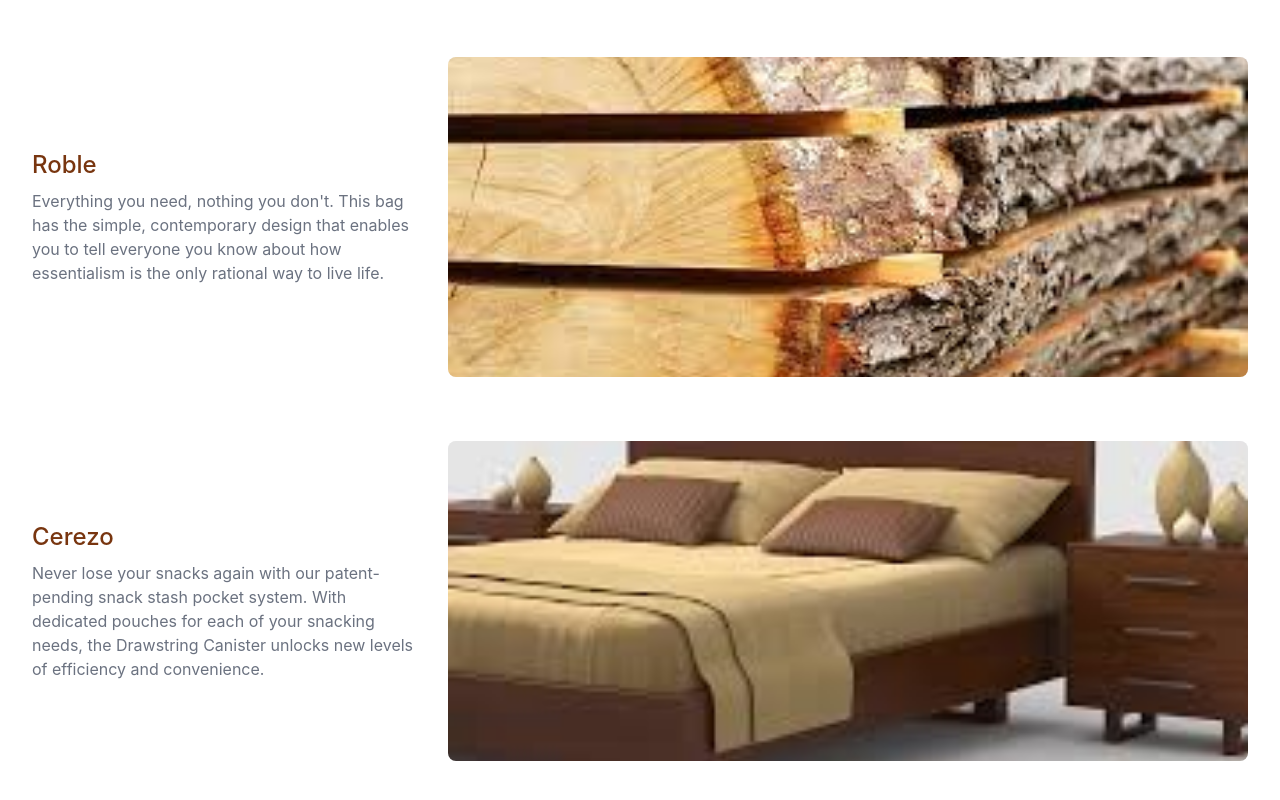
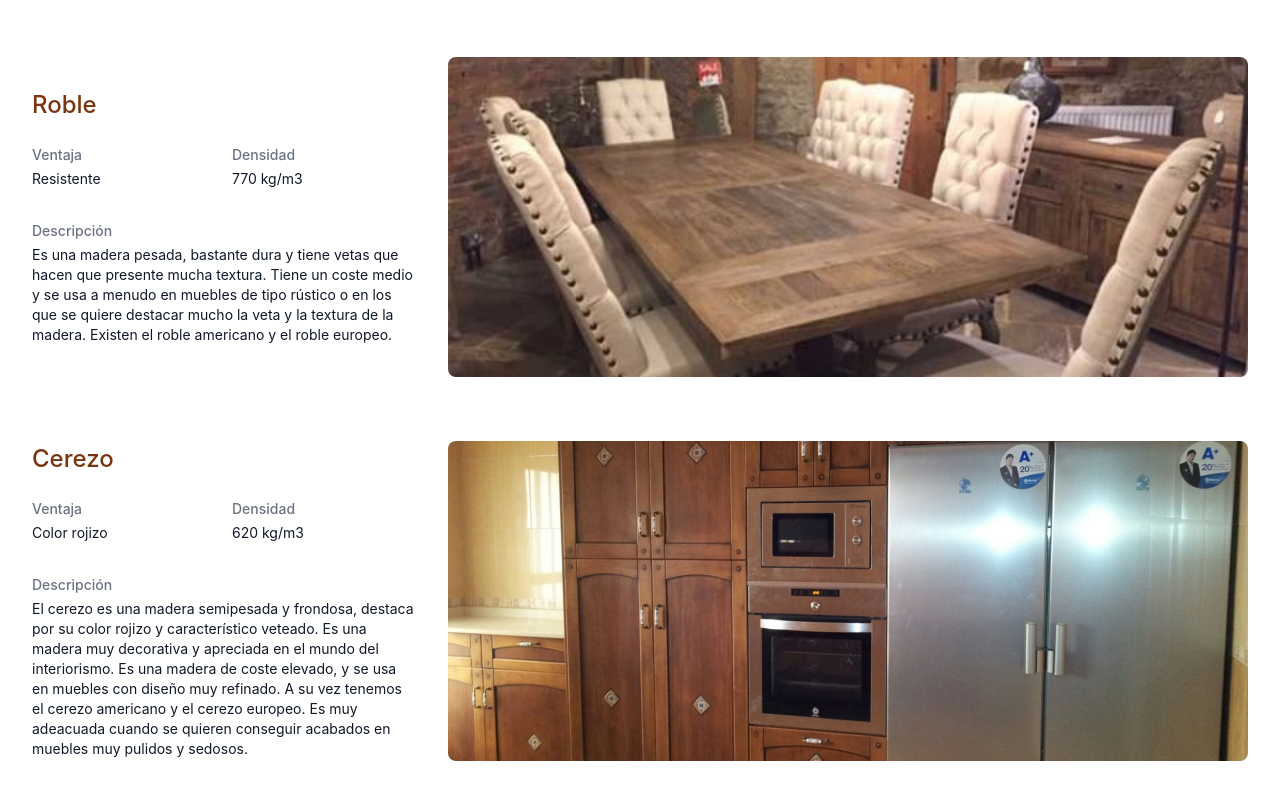
Before and after one commit to jvillane/trasgo-website, a Next.js app: page /muebles in a window 1280 px wide. Shown: the part 948-1748 px from the top of the page. Built offline with nearby package versions, Linux system fonts and the light colour scheme.

Commit message:
DONE: contenido de los tipos de madera

```diff
--- a/pages/api/hello.ts
+++ /dev/null
@@ -1,13 +0,0 @@
-// Next.js API route support: https://nextjs.org/docs/api-routes/introduction
-import type { NextApiRequest, NextApiResponse } from 'next'
-
-type Data = {
-  name: string
-}
-
-export default function handler(
-  req: NextApiRequest,
-  res: NextApiResponse<Data>
-) {
-  res.status(200).json({ name: 'John Doe' })
-}
--- a/pages/contacto/index.tsx
+++ b/pages/contacto.tsx
@@ -1,8 +1,8 @@
 import type { NextPage } from 'next'
 import { EnvelopeIcon, PhoneIcon, MapPinIcon } from '@heroicons/react/24/outline'
-import NavBar from "../../components/NavBar";
-import Footer from "../../components/Footer";
-import { email, phone } from "../../config";
+import NavBar from "../components/NavBar";
+import Footer from "../components/Footer";
+import { email, phone } from "../config";
 
 const Home: NextPage = () => {
   return (
--- a/pages/muebles/index.tsx
+++ b/pages/muebles.tsx
@@ -1,29 +1,32 @@
 import type { NextPage } from 'next'
-import NavBar from "../../components/NavBar";
-import Footer from "../../components/Footer";
+import NavBar from "../components/NavBar";
+import Footer from "../components/Footer";
 import Image from "next/image";
 import React from "react";
 
 const features = [
   {
     name: 'Pino',
-    description:
-      'The Drawstring Canister is water and tear resistant with durable canvas construction. This bag holds up to the demands of daily use while keeping your snacks secure.',
+    advantage: 'Abundante y fácil de trabajar',
+    density: '620',
+    description: 'Es una madera semiligera de coste bajo y se usa en muebles menos refinados. Hay multitud de variedades dentro del pino. Es muy destacable que sus vetas más pronunciadas y anchas alternan una veta dura con otra veta más blanda.',
     imageSrc: '/img/madera-pino.jpeg',
     imageAlt: 'Madera de pino',
   },
   {
     name: 'Roble',
-    description:
-      "Everything you need, nothing you don't. This bag has the simple, contemporary design that enables you to tell everyone you know about how essentialism is the only rational way to live life.",
+    advantage: 'Resistente',
+    density: '770',
+    description: 'Es una madera pesada, bastante dura y tiene vetas que hacen que presente mucha textura. Tiene un coste medio y se usa a menudo en muebles de tipo rústico o en los que se quiere destacar mucho la veta y la textura de la madera. Existen el roble americano y el roble europeo.',
     imageSrc: '/img/madera-roble.jpeg',
     imageAlt: 'Madera de roble',
   },
   {
     name: 'Cerezo',
-    description:
-      'Never lose your snacks again with our patent-pending snack stash pocket system. With dedicated pouches for each of your snacking needs, the Drawstring Canister unlocks new levels of efficiency and convenience.',
-    imageSrc: '/img/madera-cerezo.jpeg',
+    advantage: 'Color rojizo',
+    density: '620',
+    description: 'El cerezo es una madera semipesada y frondosa, destaca por su color rojizo y característico veteado. Es una madera muy decorativa y apreciada en el mundo del interiorismo. Es una madera de coste elevado, y se usa en muebles con diseño muy refinado. A su vez tenemos el cerezo americano y el cerezo europeo. Es muy adeacuada cuando se quieren conseguir acabados en muebles muy pulidos y sedosos.',
+    imageSrc: '/img/madera-cerezo.jpg',
     imageAlt: 'Madera de cerezo',
   },
 ]
@@ -64,8 +67,23 @@ const Home: NextPage = () => {
                     className="flex flex-col-reverse lg:grid lg:grid-cols-12 lg:items-center lg:gap-x-8"
                   >
                     <div className="mt-6 lg:col-span-5 lg:mt-0 xl:col-span-4">
-                      <h3 className="text-2xl font-medium text-amber-900">{feature.name}</h3>
-                      <p className="mt-2 text-md text-gray-500">{feature.description}</p>
+                      <h3 className="text-2xl font-medium text-amber-900 mb-6">{feature.name}</h3>
+                      <dl className="grid grid-cols-1 gap-x-4 gap-y-8 sm:grid-cols-2">
+                        <div className="sm:col-span-1">
+                          <dt className="text-sm font-medium text-gray-500">Ventaja</dt>
+                          <dd className="mt-1 text-sm text-gray-900">{feature.advantage}</dd>
+                        </div>
+                        <div className="sm:col-span-1">
+                          <dt className="text-sm font-medium text-gray-500">Densidad</dt>
+                          <dd className="mt-1 text-sm text-gray-900">{feature.density} kg/m3</dd>
+                        </div>
+                        <div className="sm:col-span-2">
+                          <dt className="text-sm font-medium text-gray-500">Descripción</dt>
+                          <dd className="mt-1 text-sm text-gray-900">
+                            {feature.description}
+                          </dd>
+                        </div>
+                      </dl>
                     </div>
                     <div className="flex-auto lg:col-span-7 xl:col-span-8">
                       <div className="aspect-w-5 aspect-h-2 overflow-hidden rounded-lg bg-gray-100">
```
Also changed, not shown: public/img/madera-cerezo.jpg (added), public/img/madera-roble.jpeg.
